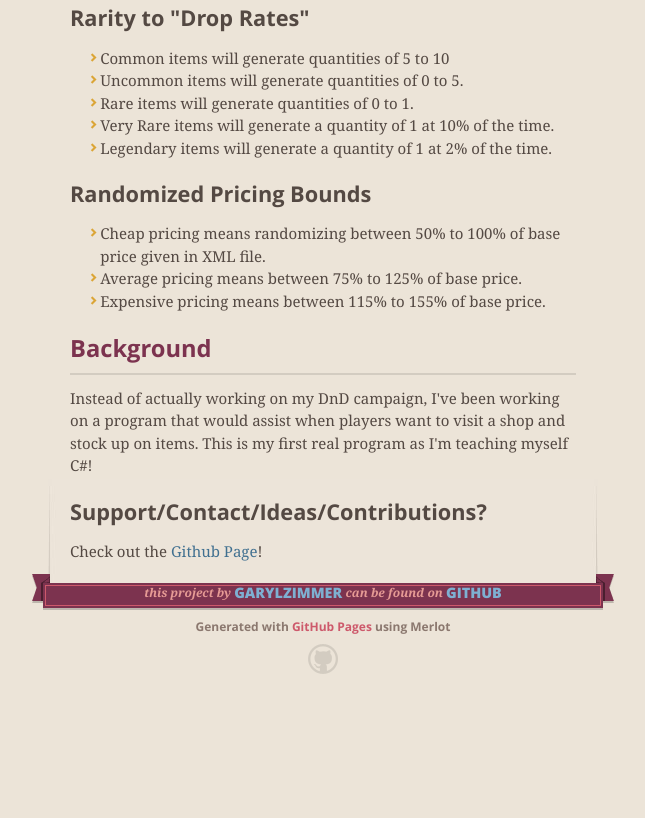
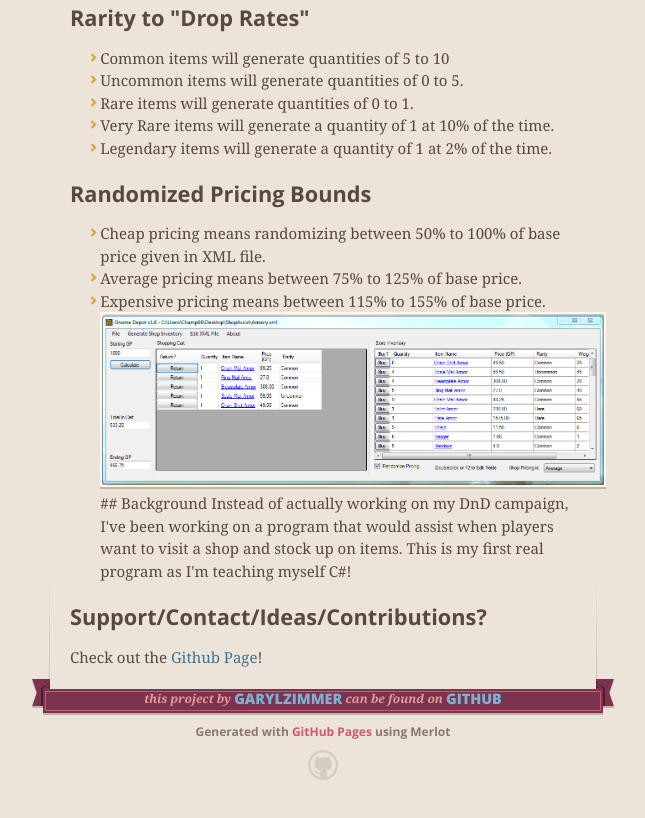
Before and after one commit to garylzimmer/Gnome-Depot, a plain HTML site: page index.html in a window 1280 px wide. Shown: the part 946-1764 px from the top of the page, without its empty margins (317-962 px from the left). Before the commit the page ends 1660 px from the top, so only its background shows below. Drawn offline with nearby package versions, Linux system fonts and the light colour scheme.

Commit message:
Create gh-pages branch via GitHub

```diff
--- a/index.html
+++ b/index.html
@@ -37,7 +37,7 @@
 
       <section id="downloads">
         <span class="inner">
-          <a href="https://github.com/garylzimmer/Gnome-Depot/releases" class="zip"><em>download</em> .ZIP</a><a href="https://github.com/garylzimmer/Gnome-Depot/tarball/master" class="tgz"><em>download</em> .TGZ</a>
+          <a href="https://github.com/garylzimmer/Gnome-Depot/zipball/master" class="zip"><em>download</em> .ZIP</a><a href="https://github.com/garylzimmer/Gnome-Depot/tarball/master" class="tgz"><em>download</em> .TGZ</a>
         </span>
       </section>
 
@@ -92,13 +92,11 @@
 <ul>
 <li>Cheap pricing means randomizing between 50% to 100% of base price given in XML file.</li>
 <li>Average pricing means between 75% to 125% of base price.</li>
-<li>Expensive pricing means between 115% to 155% of base price. </li>
+<li>Expensive pricing means between 115% to 155% of base price.
+<img src="https://raw.githubusercontent.com/garylzimmer/Gnome-Depot/gh-pages/images/screen%20shot.PNG" alt="A screenshot of it in action!">
+## Background
+Instead of actually working on my DnD campaign, I've been working on a program that would assist when players want to visit a shop and stock up on items. This is my first real program as I'm teaching myself C#!</li>
 </ul>
-
-<h2>
-<a id="background" class="anchor" href="#background" aria-hidden="true"><span aria-hidden="true" class="octicon octicon-link"></span></a>Background</h2>
-
-<p>Instead of actually working on my DnD campaign, I've been working on a program that would assist when players want to visit a shop and stock up on items. This is my first real program as I'm teaching myself C#!</p>
 
 <h3>
 <a id="supportcontactideascontributions" class="anchor" href="#supportcontactideascontributions" aria-hidden="true"><span aria-hidden="true" class="octicon octicon-link"></span></a>Support/Contact/Ideas/Contributions?</h3>
```
Also changed, not shown: params.json (+1 -1 lines).
